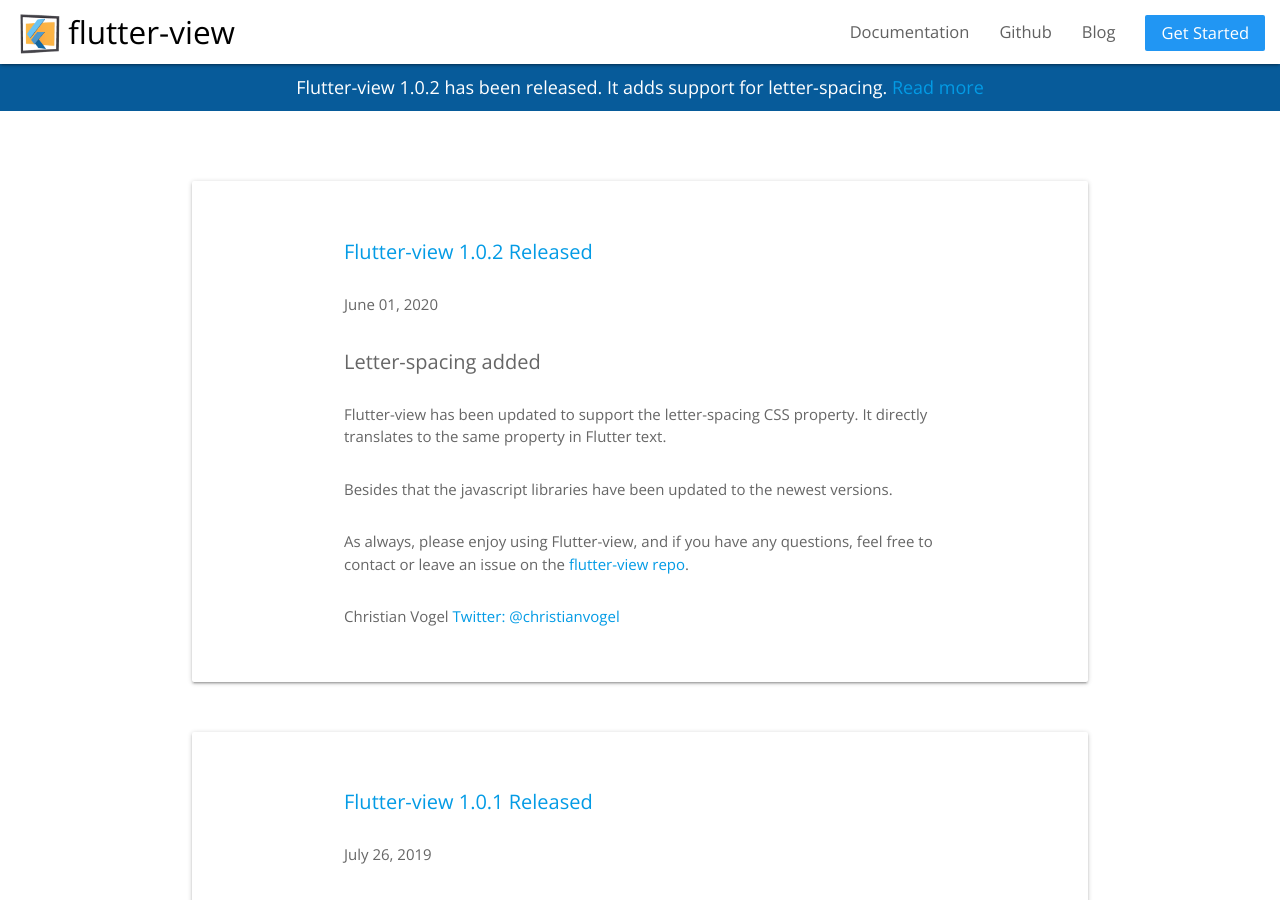
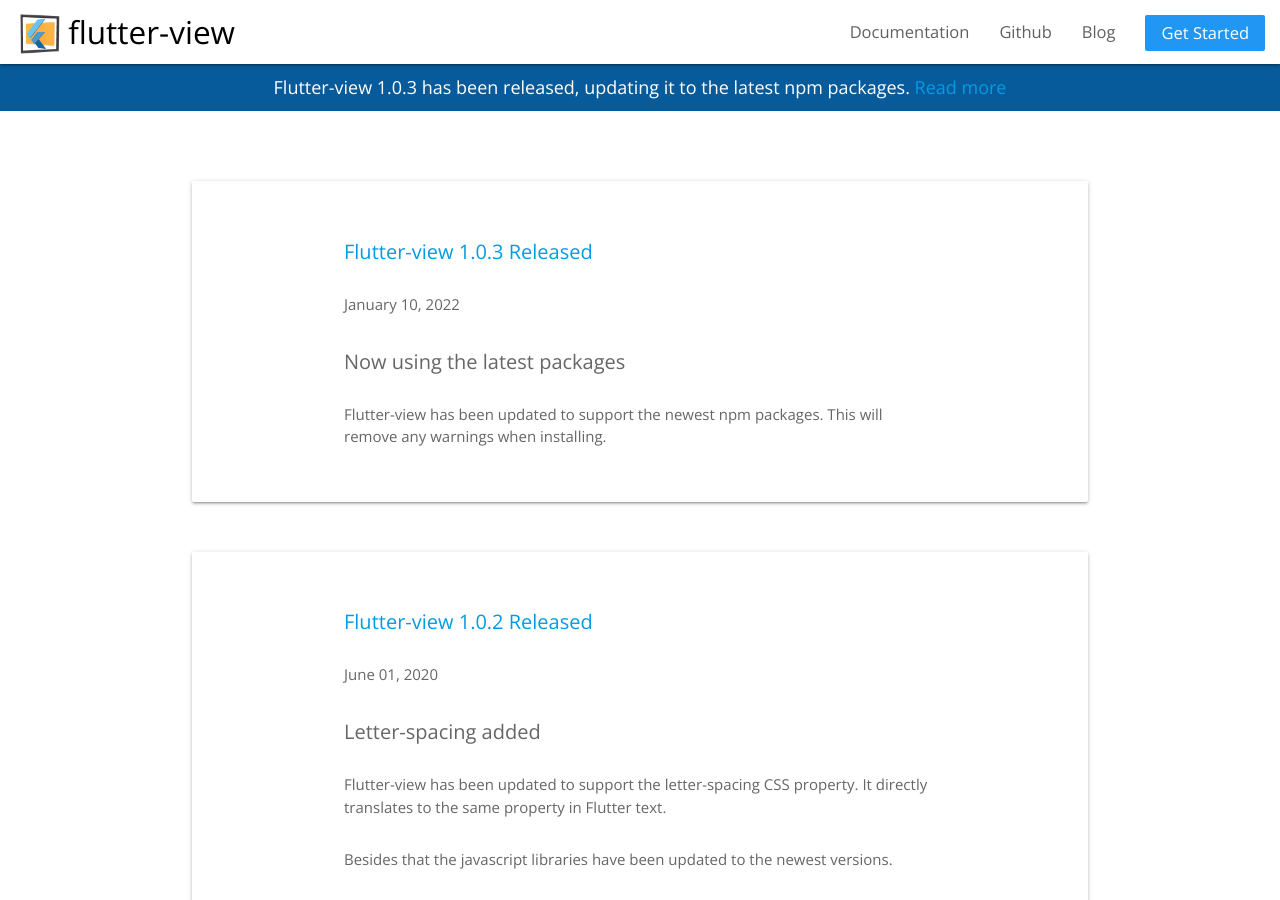
Before and after one commit to flutter-view/website, a Jekyll site: the page built from blog.html, in a window 1280 px wide and 900 px high. Built offline with Jekyll 4.4.1, drawn with Linux system fonts in a browser that asks for light colours; nearby versions of some CDN libraries; library files that are not in the unit come from our copies.

Commit message:
update for latest release

```diff
--- a/_layouts/default.html
+++ b/_layouts/default.html
@@ -39,7 +39,7 @@
 
 <div class="alert-bar">
   <div class="alert-bar-wrapper">
-    Flutter-view 1.0.2 has been released. It adds support for letter-spacing.
+    Flutter-view 1.0.3 has been released, updating it to the latest npm packages.
     <a href="/blog">Read more</a>
   </div>
 </div>
--- /dev/null
+++ b/_posts/2022-01-10-update.md
@@ -0,0 +1,10 @@
+---
+layout: post
+title: "Flutter-view 1.0.3 Released"
+---
+
+{{ page.date | date: '%B %d, %Y' }}
+
+## Now using the latest packages
+
+Flutter-view has been updated to support the newest npm packages. This will remove any warnings when installing.
```
